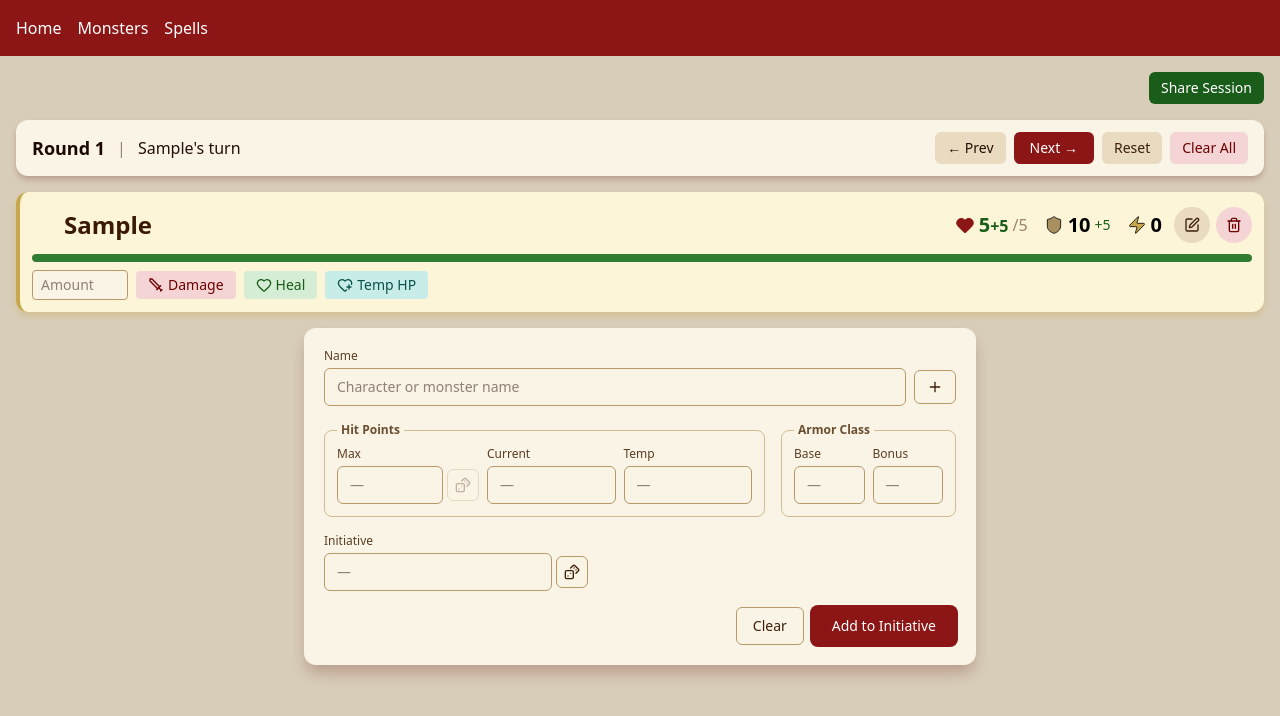
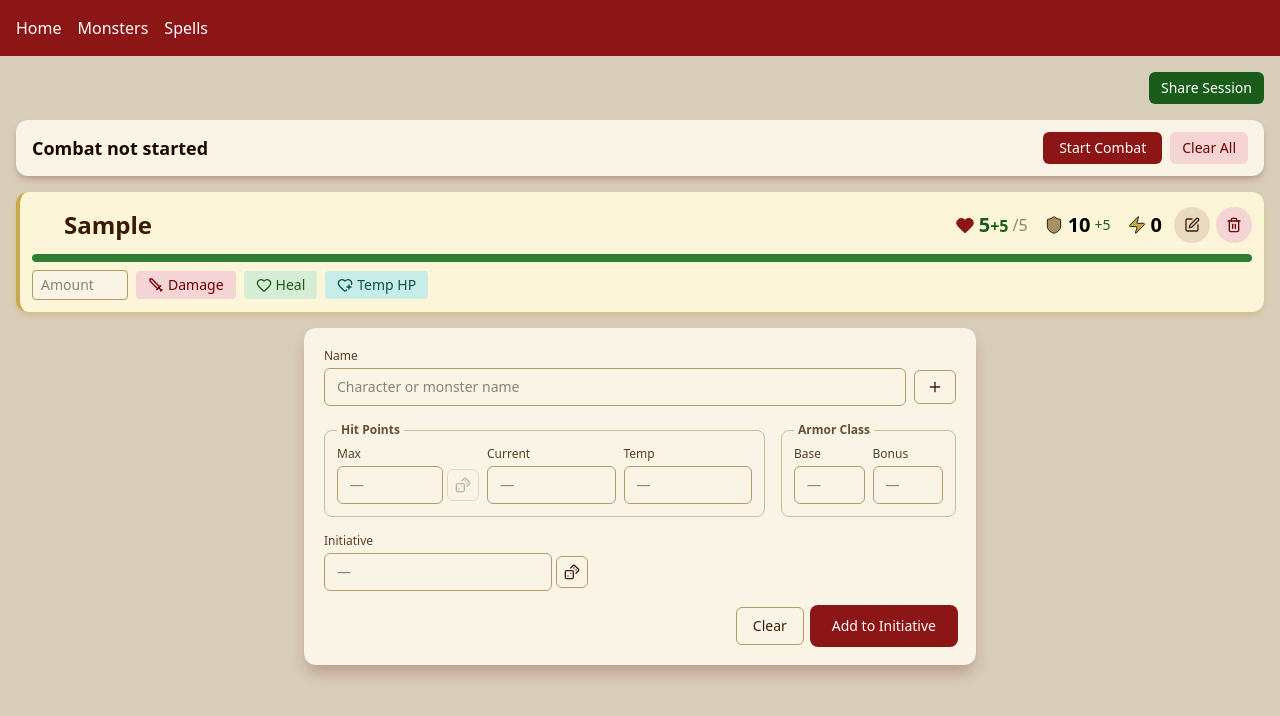
Before and after one commit to anthonyr1616/dnd-initiative-tracker, a React (Vite) app: page / in a window 1280 px wide. Both pictures are taken after typing "Sample", "5", "5", "5", "5", "5" into the empty fields and a click on the button "Add to Initiative". Shown: the top 716 px of the page. Built offline with nearby package versions, Linux system fonts and the light colour scheme.

Commit message:
Add start combat button

```diff
--- a/src/App.jsx
+++ b/src/App.jsx
@@ -32,6 +32,9 @@ function App() {
     saved?.currentTurnId ?? null,
   );
   const [round, setRound] = useState(saved?.round ?? 1);
+  const [combatStarted, setCombatStarted] = useState(
+    saved?.combatStarted ?? false,
+  );
   const [sessionId, setSessionId] = useState(null);
   const [copied, setCopied] = useState(false);
   const [isCreatingSession, setIsCreatingSession] = useState(false);
@@ -40,9 +43,9 @@ function App() {
   useEffect(() => {
     localStorage.setItem(
       STORAGE_KEY,
-      JSON.stringify({ initiativeItems, currentTurnId, round }),
+      JSON.stringify({ initiativeItems, currentTurnId, round, combatStarted }),
     );
-  }, [initiativeItems, currentTurnId, round]);
+  }, [initiativeItems, currentTurnId, round, combatStarted]);
 
   useEffect(() => {
     if (!sessionId) return;
@@ -116,7 +119,9 @@ function App() {
     setInitiativeItems(next);
     if (next.length === 0) {
       setCurrentTurnId(null);
-    } else if (id === currentTurnId) {
+      setCombatStarted(false);
+      setRound(1);
+    } else if (combatStarted && id === currentTurnId) {
       const oldIdx = initiativeItems.findIndex((i) => i.id === id);
       const newIdx = Math.min(oldIdx, next.length - 1);
       setCurrentTurnId(next[newIdx].id);
@@ -155,6 +160,12 @@ function App() {
     });
   };
 
+  const handleStartCombat = () => {
+    if (initiativeItems.length === 0) return;
+    setCombatStarted(true);
+    setCurrentTurnId(initiativeItems[0].id);
+  };
+
   const handleNextTurn = () => {
     if (initiativeItems.length === 0) return;
     const idx = getCurrentIndex(initiativeItems, currentTurnId);
@@ -179,6 +190,7 @@ function App() {
   };
 
   const handleResetCombat = () => {
+    setCombatStarted(false);
     setCurrentTurnId(null);
     setRound(1);
   };
@@ -187,6 +199,7 @@ function App() {
     setInitiativeItems([]);
     setCurrentTurnId(null);
     setRound(1);
+    setCombatStarted(false);
     setIsEditing(false);
     setEditingItem(null);
   };
@@ -233,6 +246,8 @@ function App() {
         <div
           className={`flex items-center justify-between rounded-xl px-4 py-3 ${styles.turnTracker}`}
         >
+          {combatStarted ? (
+            <>
               <div className="flex items-center gap-3">
                 <span className={`text-lg font-bold ${styles.roundText}`}>
                   Round {round}
@@ -240,8 +255,9 @@ function App() {
                 <span className={styles.divider}>|</span>
                 <span className={`font-medium ${styles.turnName}`}>
                   {
-                initiativeItems[getCurrentIndex(initiativeItems, currentTurnId)]
-                  ?.name
+                    initiativeItems[
+                      getCurrentIndex(initiativeItems, currentTurnId)
+                    ]?.name
                   }
                   &apos;s turn
                 </span>
@@ -272,12 +288,34 @@ function App() {
                   Clear All
                 </button>
               </div>
+            </>
+          ) : (
+            <>
+              <span className={`text-lg font-bold ${styles.roundText}`}>
+                Combat not started
+              </span>
+              <div className="flex gap-2">
+                <button
+                  onClick={handleStartCombat}
+                  className={`px-4 py-1.5 rounded-md text-sm font-medium cursor-pointer ${styles.primaryBtn}`}
+                >
+                  Start Combat
+                </button>
+                <button
+                  onClick={handleClearAll}
+                  className={`px-3 py-1.5 rounded-md text-sm font-medium cursor-pointer ${styles.clearBtn}`}
+                >
+                  Clear All
+                </button>
+              </div>
+            </>
+          )}
         </div>
       )}
 
       <InitiativeList
         initiativeItems={initiativeItems}
-        currentTurnId={currentTurnId}
+        currentTurnId={combatStarted ? currentTurnId : null}
         onDelete={handleDelete}
         onEdit={handleEdit}
         onUpdate={handleUpdate}
```
Lines whose indentation alone changed are shown as unchanged.
